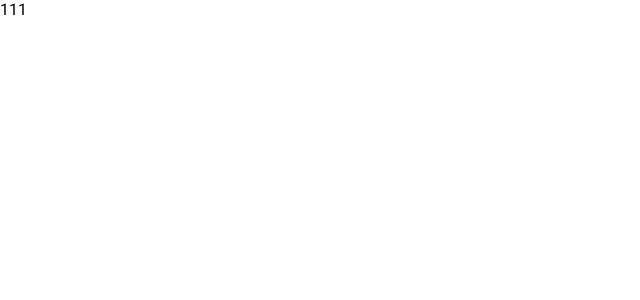
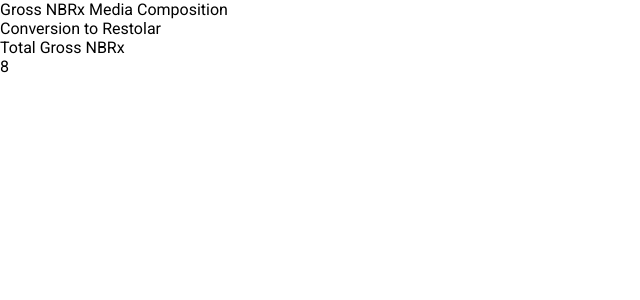
Before and after one commit to lizage/dataToChart, a React (Create React App) app: page / in a window 1280 px wide. Shown: the top 300 px of the page, without its empty margins (0-640 px from the left). Built offline with nearby package versions, Linux system fonts and the light colour scheme.

Commit message:
input added

```diff
--- a/src/App.js
+++ b/src/App.js
@@ -1,9 +1,34 @@
-import { useSelector } from "react-redux";
+import { useEffect } from "react";
+import { useSelector, useDispatch } from "react-redux";
+import { updateDataList } from "./redux/data/dataSlice";
+import {
+  updateTitle,
+  updateSubTitle,
+  updateChartTitle,
+} from "./redux/titles/titlesSlice";
+import { input } from "./resource";
 import "./App.css";
 
 const App = () => {
+  const dispatch = useDispatch();
   const { dataList } = useSelector((state) => state.data);
-  return <div className="App">{dataList[0]}</div>;
+  const { title, subTitle, chartTitle } = useSelector((state) => state.titles);
+
+  useEffect(() => {
+    dispatch(updateTitle(input.title));
+    dispatch(updateSubTitle(input.subTitle));
+    dispatch(updateChartTitle(input.chartTitle));
+    dispatch(updateDataList(input.data));
+  }, [input]);
+
+  return (
+    <div className="App">
+      <div>{title}</div>
+      <div>{subTitle}</div>
+      <div>{chartTitle}</div>
+      <div>{dataList.length}</div>
+    </div>
+  );
 };
 
 export default App;
--- a/src/redux/data/dataSlice.js
+++ b/src/redux/data/dataSlice.js
@@ -3,7 +3,7 @@
 export const dataSlice = createSlice({
   name: "data",
   initialState: {
-    dataList: ["111", "222", "333"],
+    dataList: [],
   },
   reducers: {
     updateDataList: (state, action) => {
--- /dev/null
+++ b/src/resource.js
@@ -0,0 +1,26 @@
+export const input = {
+  title: "Gross NBRx Media Composition",
+  subTitle: "Conversion to Restolar",
+  chartTitle: "Total Gross NBRx",
+  data: [
+    { name: "Direct", value: "479831" },
+    { name: "Display", value: "560230" },
+    { name: "Email", value: "80379" },
+    { name: "Organic Search", value: "165135" },
+    { name: "Paid Search", value: "22840000" },
+    { name: "Referral", value: "29941" },
+    { name: "Social", value: "160417" },
+    { name: "Video", value: "129640" },
+  ],
+};
+
+export const colors = [
+  "#00487b",
+  "#5e98cf",
+  "#494D8E",
+  "#D74C7E",
+  "#AF4B90",
+  "#EB5C44",
+  "#F6971C",
+  "#FC7544",
+];
```
